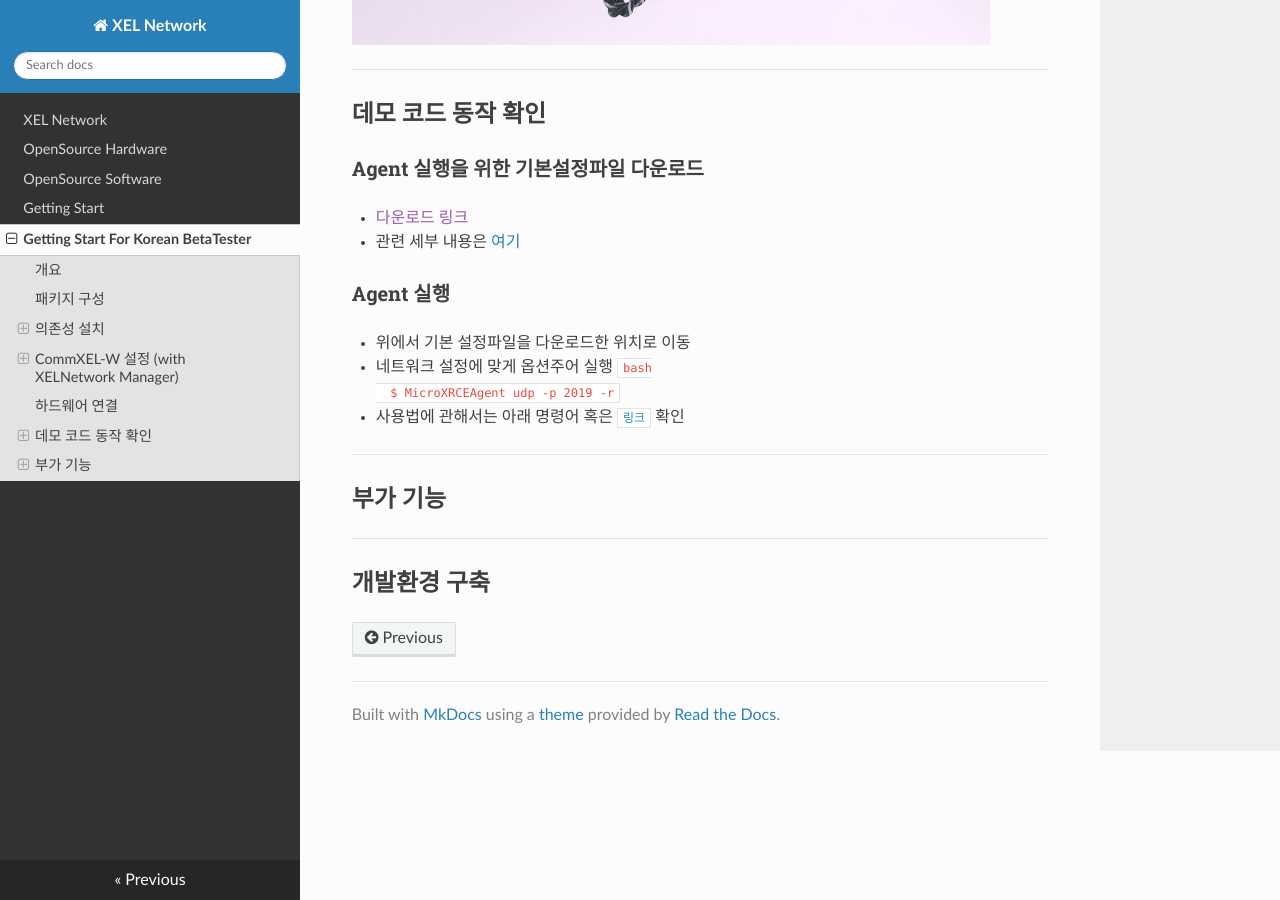
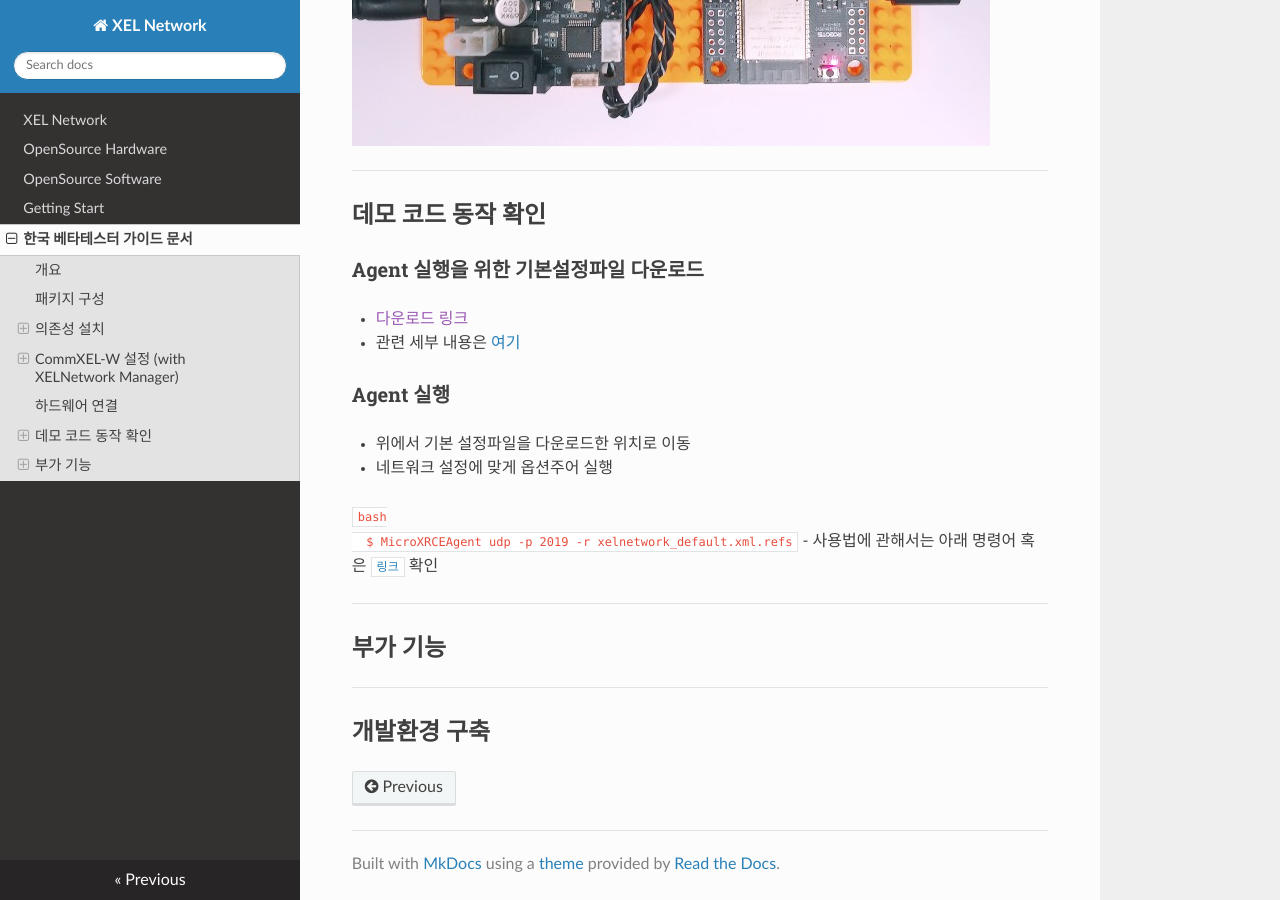
Before and after one commit to ROBOTIS-GIT/XelNetwork_Documents, an MkDocs documentation site: the page built from docs/getting_start_beta_kor.md, in a window 1280 px wide and 900 px high, scrolled down 4380 px. Built offline with MkDocs 1.6.1, drawn with Linux system fonts in a browser that asks for light colours; nearby versions of some CDN libraries; old or Windows-style settings are respelled for this version of MkDocs; some of the changed text lies outside the part shown.

Commit message:
Fixed gramma

````diff
--- a/docs/getting_start_beta_kor.md
+++ b/docs/getting_start_beta_kor.md
@@ -68,12 +68,14 @@
   - MacOS: 지원 안함
 - 혹은 아래 커맨드 실행
   - Linux
+
   ```bash
   $ sudo usermod -a -G tty username    #필요한 경우 실행, username은 자신의 계정이름으로 변경
   $ cd ./XelNetwork_Manager/excutable/linux
   $ ./XELManager
   ```
   - WIndows
+
   ```bash
   > cd ./XelNetwork_Manager/excutable/win
   > ./XELManager.exe
@@ -131,8 +133,9 @@
 ### Agent 실행
 - 위에서 기본 설정파일을 다운로드한 위치로 이동
 - 네트워크 설정에 맞게 옵션주어 실행
+
   ```bash
-  $ MicroXRCEAgent udp -p 2019 -r
+  $ MicroXRCEAgent udp -p 2019 -r xelnetwork_default.xml.refs
   ```
 - 사용법에 관해서는 아래 명령어 혹은 [`링크`](https://github.com/ROBOTIS-GIT/ros2arduino#appendix-how-to-configure-entities-from-reference-file-available-at-011-or-above) 확인
 
--- a/mkdocs.yml
+++ b/mkdocs.yml
@@ -4,5 +4,5 @@
     - OpenSource Hardware: hardware.md
     - OpenSource Software: software.md
     - Getting Start: getting_start.md
-    - Getting Start For Korean BetaTester: getting_start_beta_kor.md
+    - 한국 베타테스터 가이드 문서: getting_start_beta_kor.md
 theme: readthedocs
````
